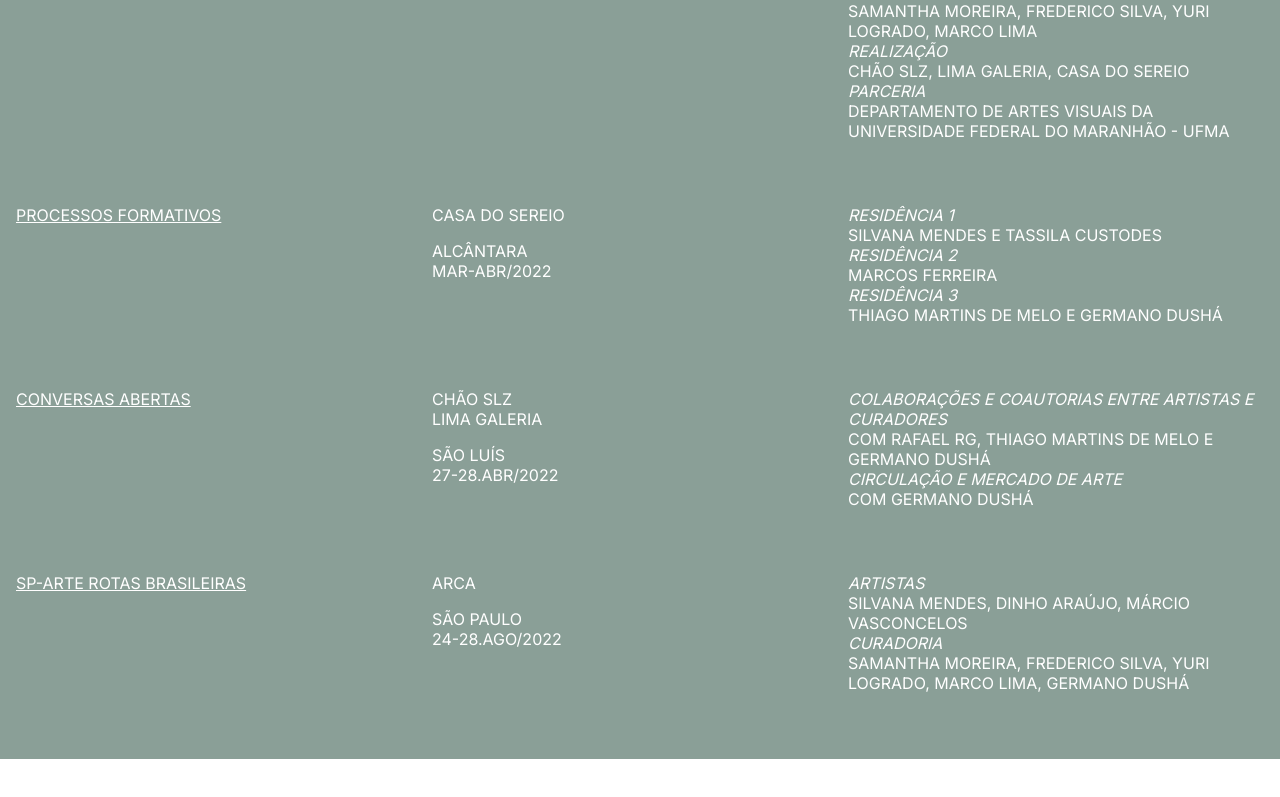
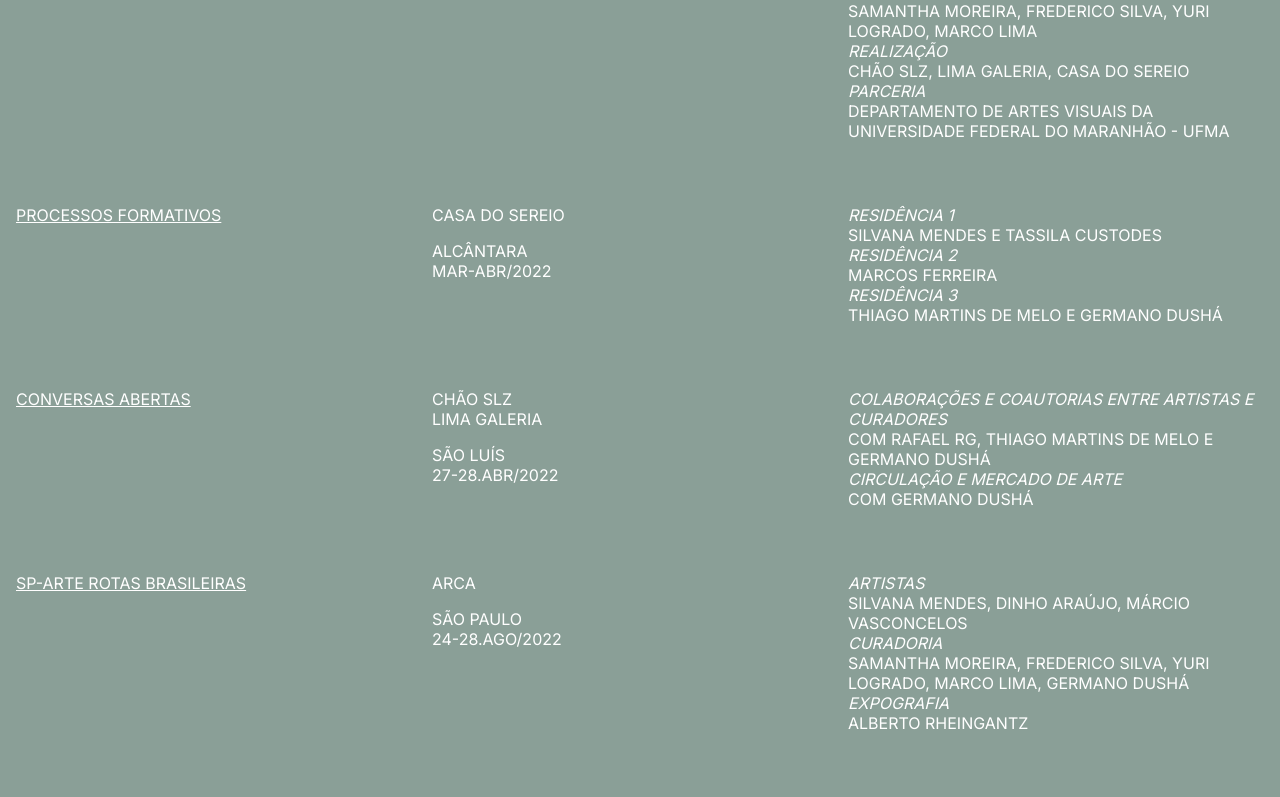
Before and after one commit to germanodusha/preamar, a Next.js app: page / in a window 1280 px wide. Shown: the part 3187-3984 px from the top of the page. Before the commit the page ends 3946 px from the top, so only its background shows below. Built offline with nearby package versions, Linux system fonts and the light colour scheme.

Commit message:
Update editavel.tsx

```diff
--- a/editavel.tsx
+++ b/editavel.tsx
@@ -95,6 +95,9 @@
             <br/>
                 <i>CURADORIA</i><br/>
                 SAMANTHA MOREIRA, FREDERICO SILVA, YURI LOGRADO, MARCO LIMA, GERMANO DUSHÁ
+            <br/>
+                <i>EXPOGRAFIA</i><br/>
+                ALBERTO RHEINGANTZ
                 </>
             }/>
 
```
